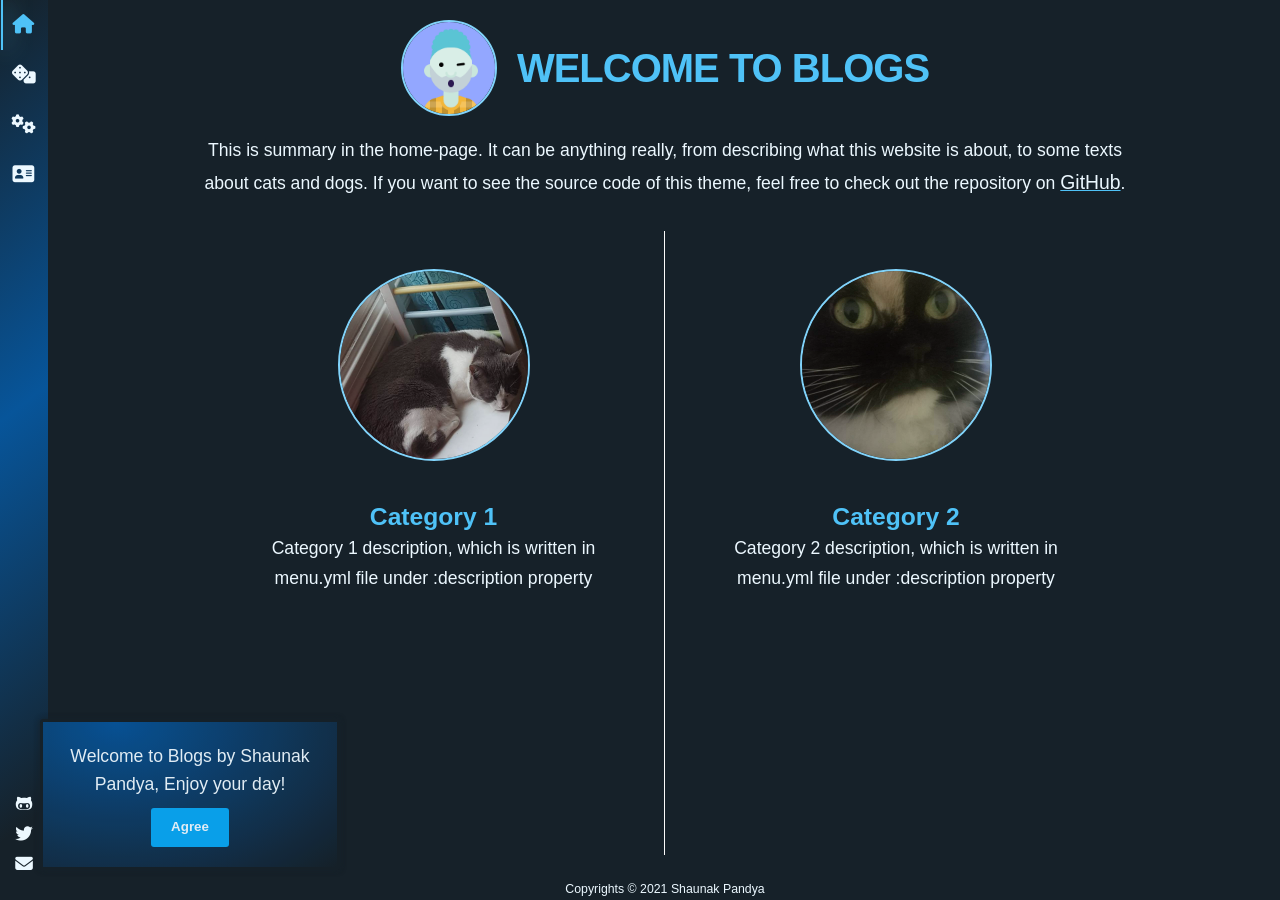
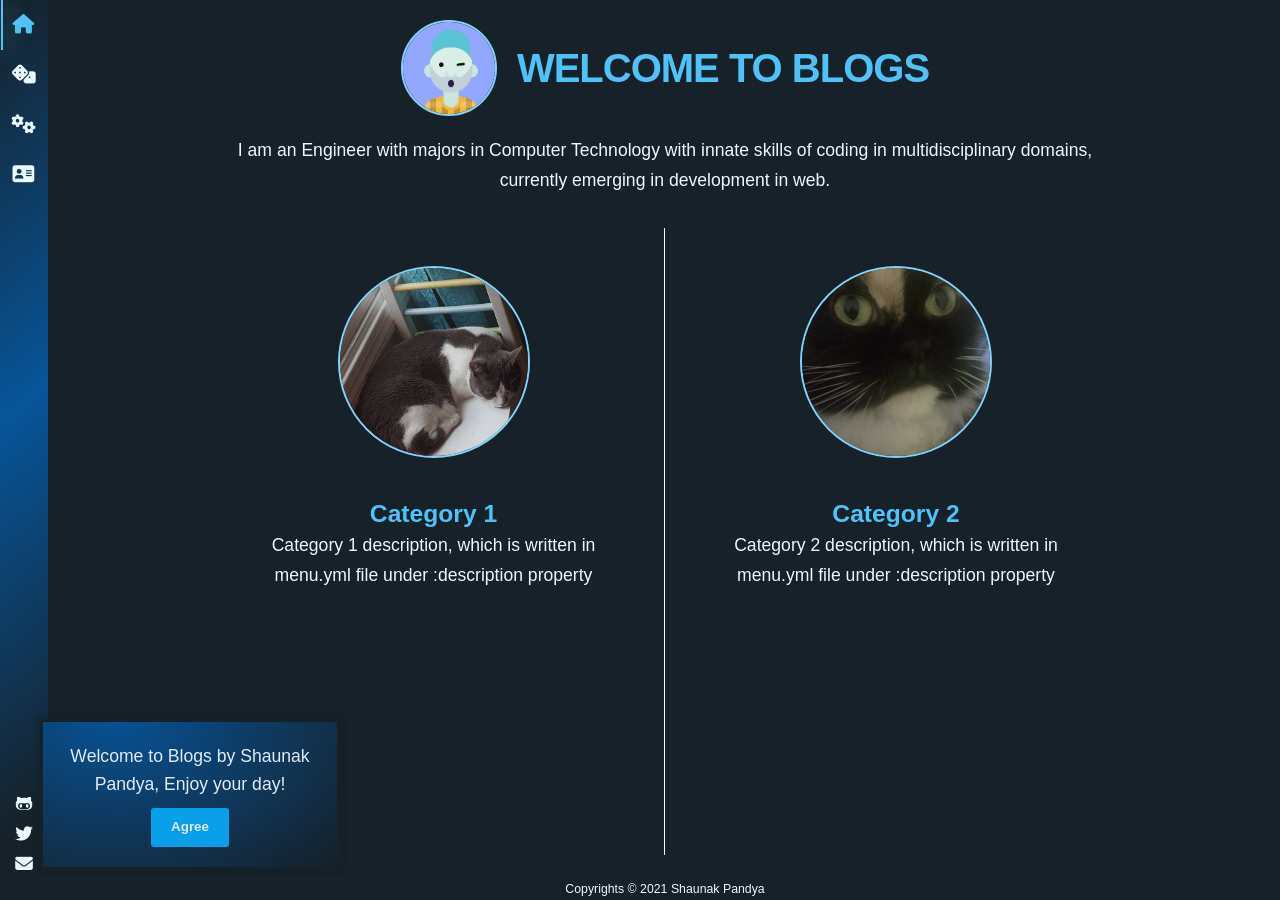
Before and after one commit to stackbit-projects/spectacular-neptune-1eb59, a Jekyll site: the page built from index.md, in a window 1280 px wide. Built offline with Jekyll 4.4.1, drawn with Linux system fonts in a browser that asks for light colours; nearby versions of some CDN libraries; some web fonts are replaced.

Commit message:
index.md: updated summary

```diff
--- a/index.md
+++ b/index.md
@@ -1,11 +1,8 @@
 ---
 layout: home
 title: Welcome to Blogs
-summary: >-
-  This is summary in the home-page. It can be anything really, from describing
-  what this website is about, to some texts about cats and dogs. If you want to
-  see the source code of this theme, feel free to check out the repository on <a
-  href="https://github.com/ItsMeaga1n/minimal-categorized"
-  target="_blank">GitHub</a>.
+summary: >
+  I am an Engineer with majors in Computer Technology with innate skills of
+  coding in multidisciplinary domains, currently emerging in development in web.
 category: home
 ---
```
